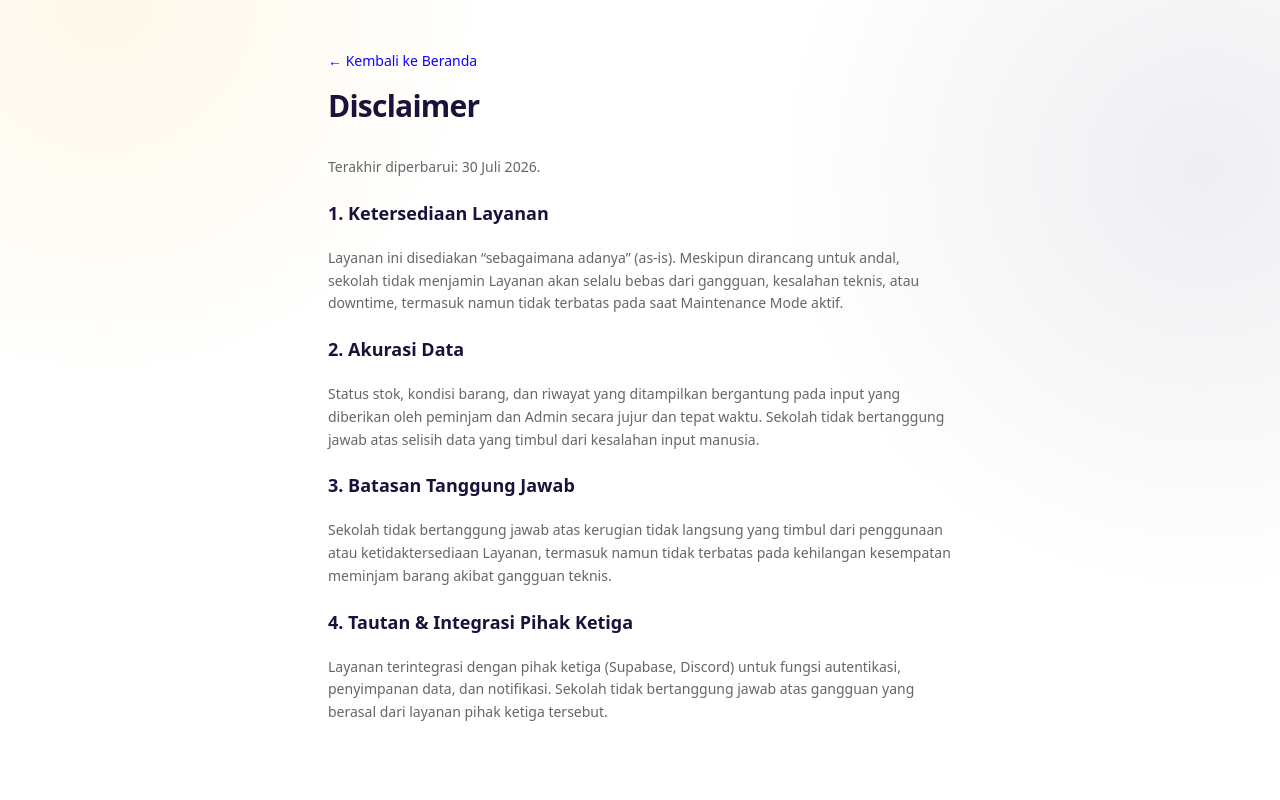
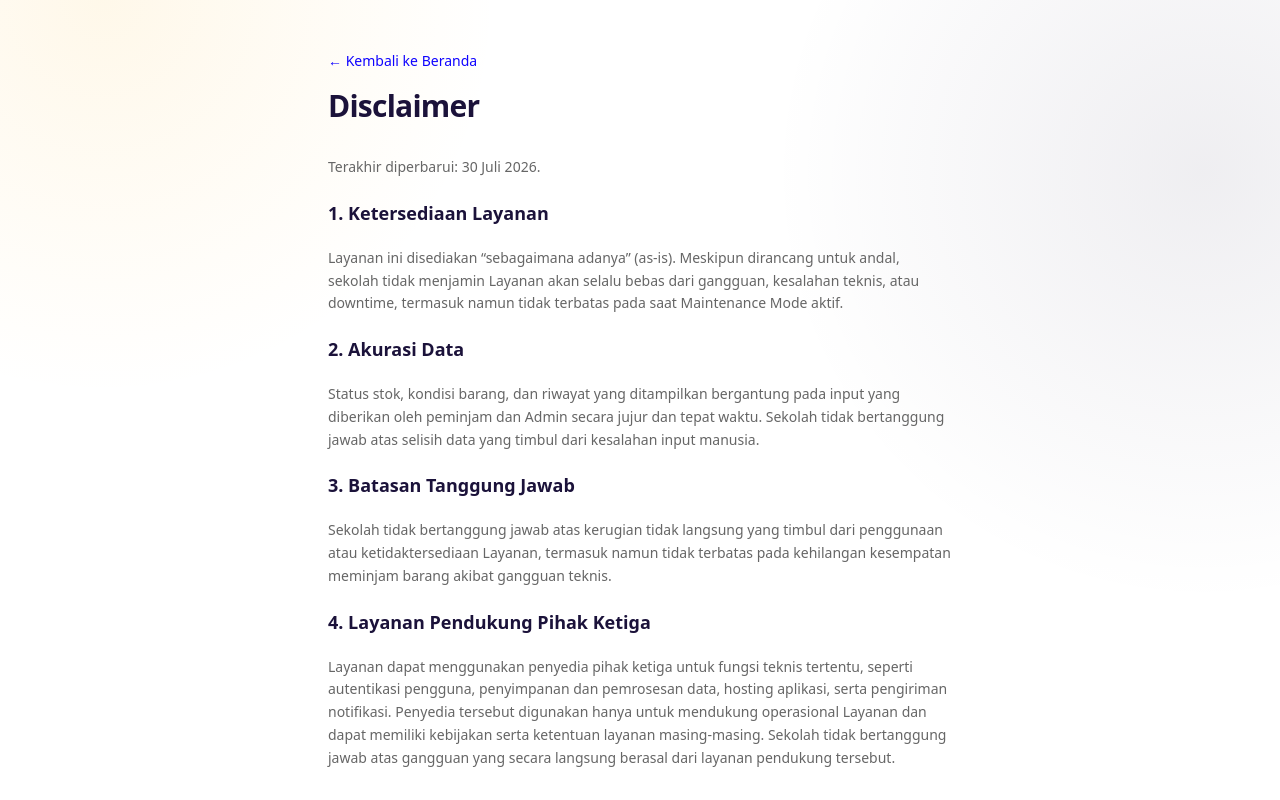
Before and after one commit to jahatsentosa14/Asset-Sman1-manage, a Next.js app: page /disclaimer in a window 1280 px wide. Shown: the top 800 px of the page. Built offline with nearby package versions, Linux system fonts and the light colour scheme.

Commit message:
Generalize third-party references in disclaimer

```diff
--- a/app/disclaimer/page.tsx
+++ b/app/disclaimer/page.tsx
@@ -22,15 +22,17 @@ export default function DisclaimerPage() {
       <h2>3. Batasan Tanggung Jawab</h2>
       <p>
         Sekolah tidak bertanggung jawab atas kerugian tidak langsung yang timbul dari penggunaan
-        atau ketidaktersediaan Layanan, termasuk namun tidak terbatas pada kehilangan
-        kesempatan meminjam barang akibat gangguan teknis.
+        atau ketidaktersediaan Layanan, termasuk namun tidak terbatas pada kehilangan kesempatan
+        meminjam barang akibat gangguan teknis.
       </p>
 
-      <h2>4. Tautan &amp; Integrasi Pihak Ketiga</h2>
+      <h2>4. Layanan Pendukung Pihak Ketiga</h2>
       <p>
-        Layanan terintegrasi dengan pihak ketiga (Supabase, Discord) untuk fungsi autentikasi,
-        penyimpanan data, dan notifikasi. Sekolah tidak bertanggung jawab atas gangguan yang
-        berasal dari layanan pihak ketiga tersebut.
+        Layanan dapat menggunakan penyedia pihak ketiga untuk fungsi teknis tertentu, seperti
+        autentikasi pengguna, penyimpanan dan pemrosesan data, hosting aplikasi, serta pengiriman
+        notifikasi. Penyedia tersebut digunakan hanya untuk mendukung operasional Layanan dan
+        dapat memiliki kebijakan serta ketentuan layanan masing-masing. Sekolah tidak bertanggung
+        jawab atas gangguan yang secara langsung berasal dari layanan pendukung tersebut.
       </p>
     </LegalLayout>
   );
```
